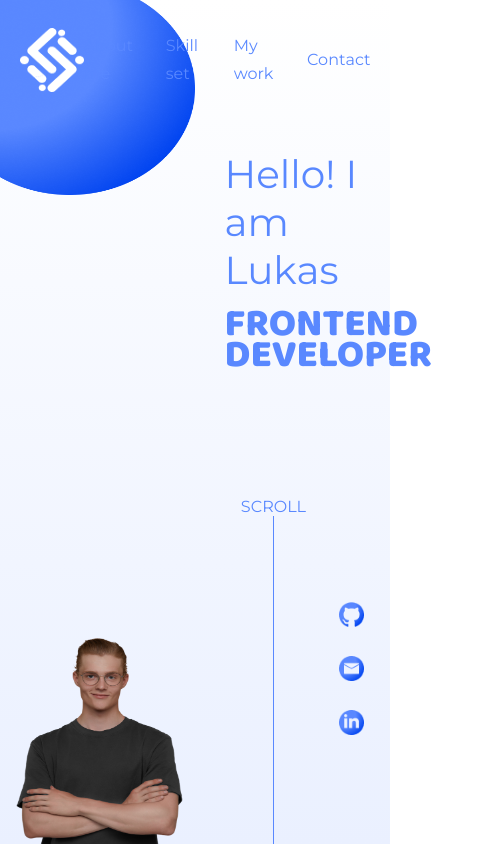
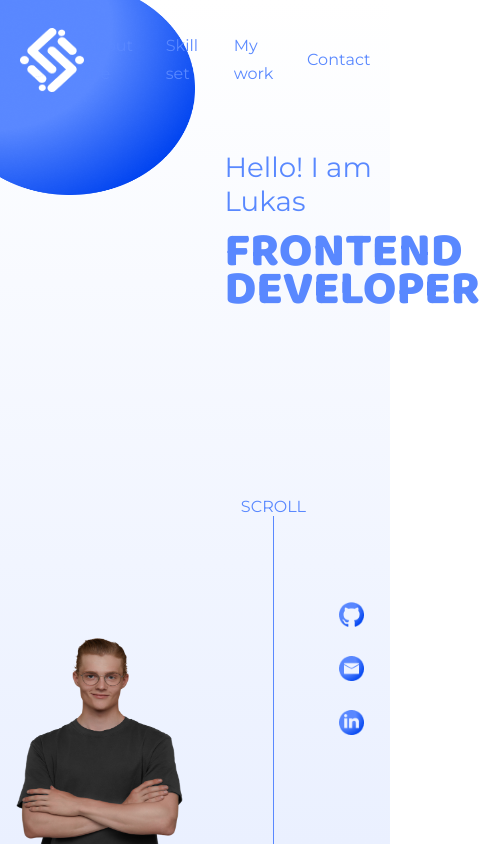
Before and after one commit to lukasbuschdev/portfolio-page, an Angular app: page / in a window 390 px wide. Shown: the top 844 px of the page, 480 px wide, since content can reach past the window. Built offline with nearby package versions, Linux system fonts and the light colour scheme.

Commit message:
fixed header heading issues below 850px, fixed header 'scroll' link, fixed comments alignment

```diff
--- a/src/app/header/header.component.html
+++ b/src/app/header/header.component.html
@@ -16,7 +16,7 @@
 
             <div id="scroll-icon-container" class="row around">
                 <div id="scroll-container" class="column center">
-                    <a href="#description">SCROLL</a>
+                    <a href="#description-container">SCROLL</a>
                     <div></div>
                 </div>
 
--- a/src/app/header/header.component.scss
+++ b/src/app/header/header.component.scss
@@ -45,7 +45,7 @@ header {
         span {
             color: $blue;
             font-family: $textfont;
-            font-size: min(10vmin, 2.5rem);
+            font-size: clamp(1.5rem, 3vw + 1rem, 2.5rem);
         }
     }
 
--- a/src/app/main-content/comments-from-colleagues/comment/comment.component.scss
+++ b/src/app/main-content/comments-from-colleagues/comment/comment.component.scss
@@ -2,6 +2,7 @@
 
 #single-comments-container {
     gap: 60px;
+    align-items: flex-start;
 
     .single-comment {
         width: 25%;
--- a/src/styles.scss
+++ b/src/styles.scss
@@ -137,7 +137,7 @@ p, a, button {
 }
 
 h1 {
-  font-size: min(10vmin, 5rem);
+  font-size: clamp(3rem, 5vw + 1rem, 6rem);
   font-weight: 800;
   font-family: $headingfont;
   line-height: 0.8;
@@ -167,3 +167,9 @@ h4 {
   line-height: 1;
   color: $blue
 }
+
+// @media (max-width: 850px) {
+//   h1 {
+//       font-size: min(8vmin, 5rem);
+//   }
+// }
```
